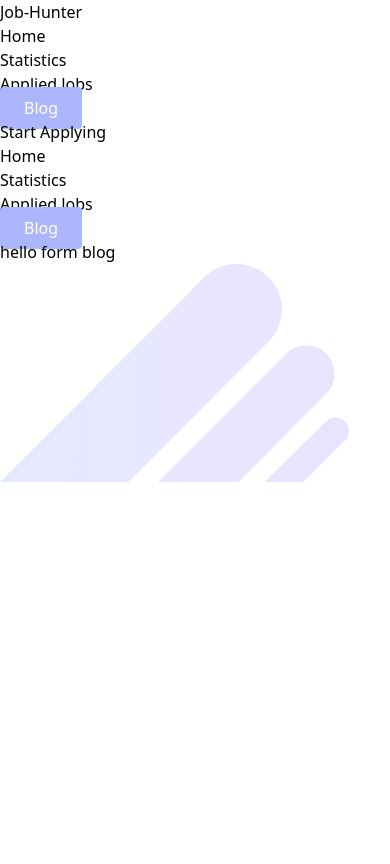
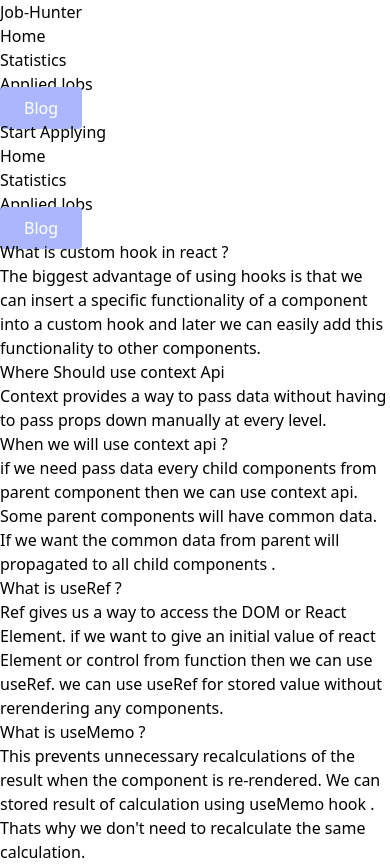
Before and after one commit to khalidhasan8880/job-hunter, a React (Vite) app: page /blog in a window 390 px wide. Built offline with nearby package versions, Linux system fonts and the light colour scheme.

Commit message:
added all QNA in blog section and fix navbar responsive

```diff
--- a/src/components/AppliedJob/AppliedJob.jsx
+++ b/src/components/AppliedJob/AppliedJob.jsx
@@ -2,7 +2,7 @@ import React, { useContext, useEffect, useState } from 'react';
 import { JobContext } from '../../App';
 import AppliedCard from './AppliedCard';
 
-{/* <AppliedCard job={job}></AppliedCard> */}
+{/* <AppliedCard job={job}></AppliedCard> */ }
 
 
 const AppliedJob = () => {
@@ -11,6 +11,7 @@ const AppliedJob = () => {
     useEffect(() => {
         let appliedJobs = []
         const getAppliedJobFromDb = localStorage.getItem('applied-jobs')
+        if (getAppliedJobFromDb) {
             const appliedJob = JSON.parse(getAppliedJobFromDb);
             console.log(appliedJob);
             for (const id of appliedJob) {
@@ -18,14 +19,15 @@ const AppliedJob = () => {
                 appliedJobs.push(matched)
             }
             setAppliedJob(appliedJobs)
+        }
     }, [])
 
 
     const [filter, setFilter] = useState('')
-    const filterOnsite=()=>{
+    const filterOnsite = () => {
         setFilter('Onsite')
     }
-    const filterRemote=()=>{
+    const filterRemote = () => {
         setFilter('Remote')
     }
 
@@ -44,7 +46,7 @@ const AppliedJob = () => {
                 <div className='container'>
                     {
                         appliedJob.map(job => {
-                        if (job?.job_category.find(category=>category===filter || filter === '')) {
+                            if (job?.job_category.find(category => category === filter || filter === '')) {
                                 return <AppliedCard job={job}></AppliedCard>
                             }
                         })
--- a/src/components/Blog/Blog.jsx
+++ b/src/components/Blog/Blog.jsx
@@ -1,10 +1,37 @@
 import React from 'react';
-import background from '../../assets/All Images/Vector.png'
 const Blog = () => {
     return (
-        <div className='bg-red-200'>
-            <h1 className='text-6xl text-red-300'>hello form blog</h1>
-            <img src={background} alt="" />
+        <div className=' pt-56 px-8 grid grid-cols-1 divide-y-2'>
+            <div>
+                <h2 className='md:text-2xl text-1xl font-bold  my-2 '>What is custom hook in react ?</h2>
+                <p className='description my-5'>The biggest advantage of using hooks is that we can insert a specific functionality of a component into a custom hook and later we can easily add this functionality to other components.</p>
+            </div>
+            <div>
+                <h2 className='md:text-2xl text-1xl font-bold  my-2 '>Where Should use context Api </h2>
+                <p className='description my-5'>Context provides a way to pass data without having to pass props down manually at every level. <br />
+                    <span className='text-gray-400'> When we will use context api ?</span>
+                    <ul>
+                        <li>
+                            if we need pass data every child components from parent component then we can use context api.
+                        </li>
+                        <li>
+                            Some parent components will have common data. If we want the common data from parent will propagated to all child components .
+                        </li>
+                    </ul>
+                </p>
+            </div>
+            <div>
+                <h2 className='md:text-2xl text-1xl font-bold  my-2 '>What is useRef ?</h2>
+                <p className='description my-5'>
+                    Ref gives us a way to access the DOM or React Element. if we want to give an initial value of react Element or control from function  then we can use useRef. we can use useRef for stored value without rerendering any components.
+                </p>
+            </div>
+            <div>
+                <h2 className='md:text-2xl text-1xl font-bold  my-2 '>What is useMemo ?</h2>
+                <p className='description my-5'>
+                This prevents unnecessary recalculations of the result when the component is re-rendered. We can stored result of calculation using useMemo hook . Thats why we don't need to recalculate the same calculation.
+                </p>
+            </div>
         </div>
     );
 };
--- a/src/components/Card/Card.jsx
+++ b/src/components/Card/Card.jsx
@@ -11,9 +11,9 @@ const Card = ({job, detailHandler}) => {
             <img className='w-20 h-9' src={logo} alt="" />
             <h3  className='my-2 text-xl font-semibold'>{engineer_title}</h3>
             <p>{LTD}</p>
-           <div className='flex'>
+           <div className='flex flex-wrap'>
            {
-                job_category.map(category=> <button className='border-2 description border-sky-400 text-sky-400 rounded-md mr-6 px-6 py-2'>{category}</button>)
+                job_category.map(category=> <button className='border-2 description border-sky-400 text-sky-400 rounded-md mr-3 px-4 py-2'>{category}</button>)
             }
            </div>
             <p className='description flex flex-wrap'>
--- a/src/components/Header/Header.jsx
+++ b/src/components/Header/Header.jsx
@@ -26,7 +26,7 @@ const Header = () => {
             </ul>
             <button className='btn-primary font-semibold'>Start Applying</button>
             <button onClick={navHandler} className='bg-red-300 text-white text-3xl lg:hidden'>{open ? <XMarkIcon className='w-6 h-6 text-sky-300'></XMarkIcon> : <Bars3Icon className='w-6 h-6 text-sky-300'></Bars3Icon>}</button>
-            <div className={`${open? '': 'hidden'} absolute top-20 bg-cyan-500 rounded-md px-3 py-7`}>
+            <div className={`${open? '': 'hidden'} lg:hidden absolute top-20 bg-cyan-500 rounded-md px-3 py-7`}>
                 <ul className='text-xl flex flex-col gap-y-10 font-semibold text-center'>
                     <li>
                         <NavLink to="/">Home</NavLink>
```
Also changed, not shown: 1 other file (tests, documents, lock files or other folders). Lines whose indentation alone changed are shown as unchanged.
